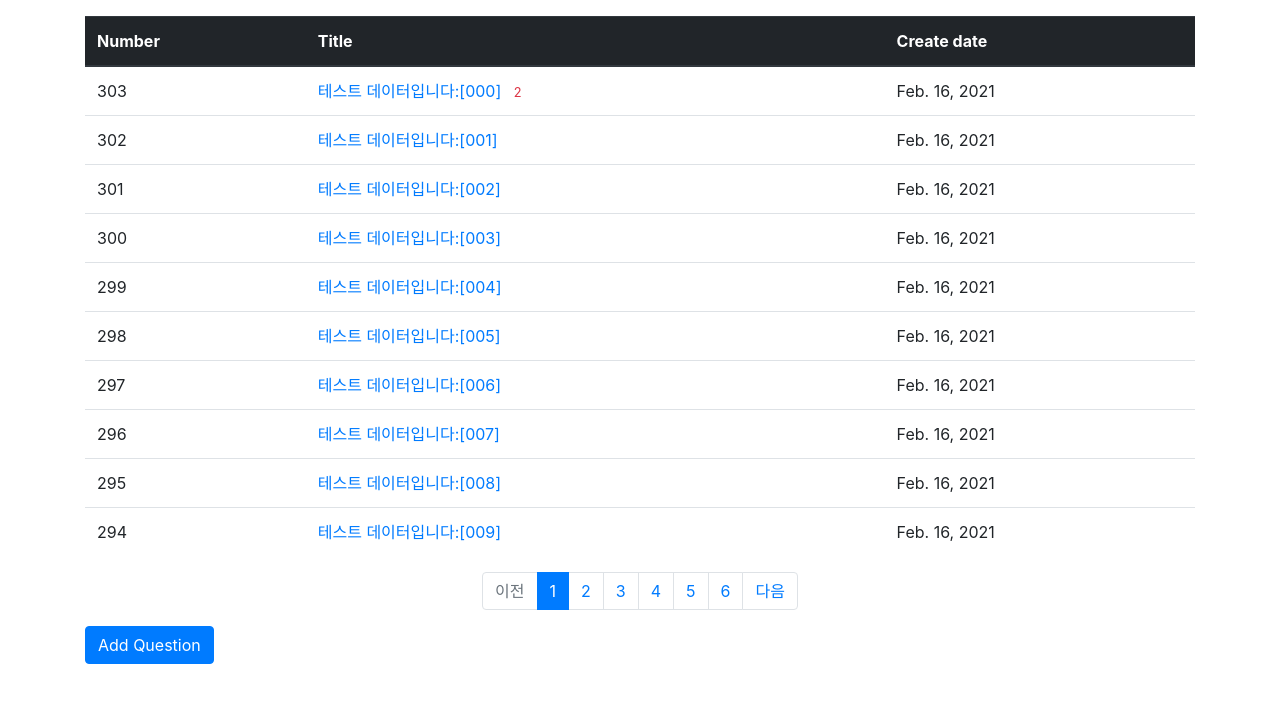
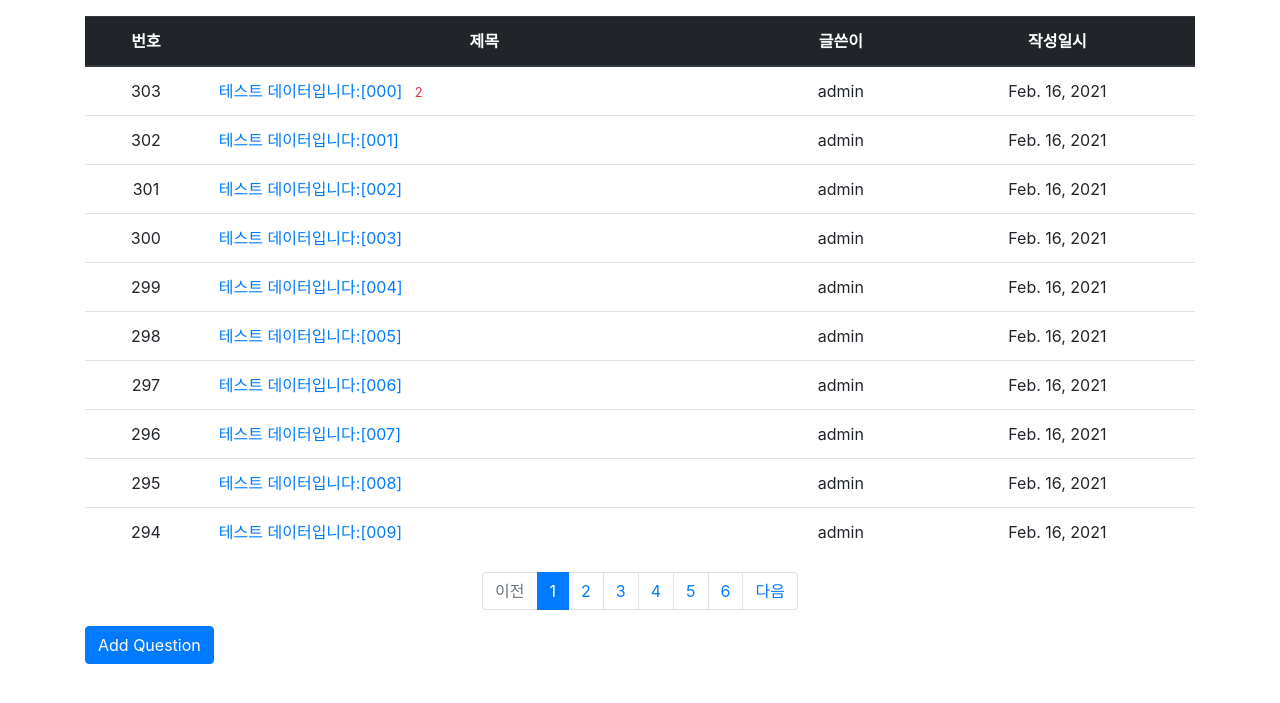
Before and after one commit to eomttt/mysite, a Django app: page / in a window 1280 px wide. Shown: the part 57-760 px from the top of the page. Run offline with Django 3.2, Linux system fonts and the light colour scheme; data comes from the database, SQL or seed files in the repository; both versions use the stored data as it was after the commit; some libraries are stand-ins or nearby versions.

Commit message:
[3-08] 글쓴이 표시

```diff
--- a/templates/pybo/question_list.html
+++ b/templates/pybo/question_list.html
@@ -5,18 +5,19 @@
 <div class="container my-3">
   <table class="table">
     <thead>
-      <tr class="thead-dark">
-        <th>Number</th>
-        <th>Title</th>
-        <th>Create date</th>
+      <tr class="text-center thead-dark">
+        <th>번호</th>
+        <th style="width:50%">제목</th>
+        <th>글쓴이</th>
+        <th>작성일시</th>
       </tr>
     </thead>
     <tbody>
       {% if question_list %}
       {% for question in question_list %}
-      <tr>
+      <tr class="text-center">
         <td>{{ question_list.paginator.count|sub:question_list.start_index|sub:forloop.counter0|add:1 }}</td>
-        <td>
+        <td class="text-left">
           <a href="{% url 'pybo:detail' question.id %}">
             {{ question.subject }}
             {% if question.answer_set.count > 0 %}
@@ -26,6 +27,7 @@
             {% endif %}
           </a>
         </td>
+        <td>{{ question.author.username }}</td>
         <td>
           {{ question.create_date }}
         </td>
```
Also changed, not shown: templates/pybo/question_detail.html (+5 -2 lines), db.sqlite3.
